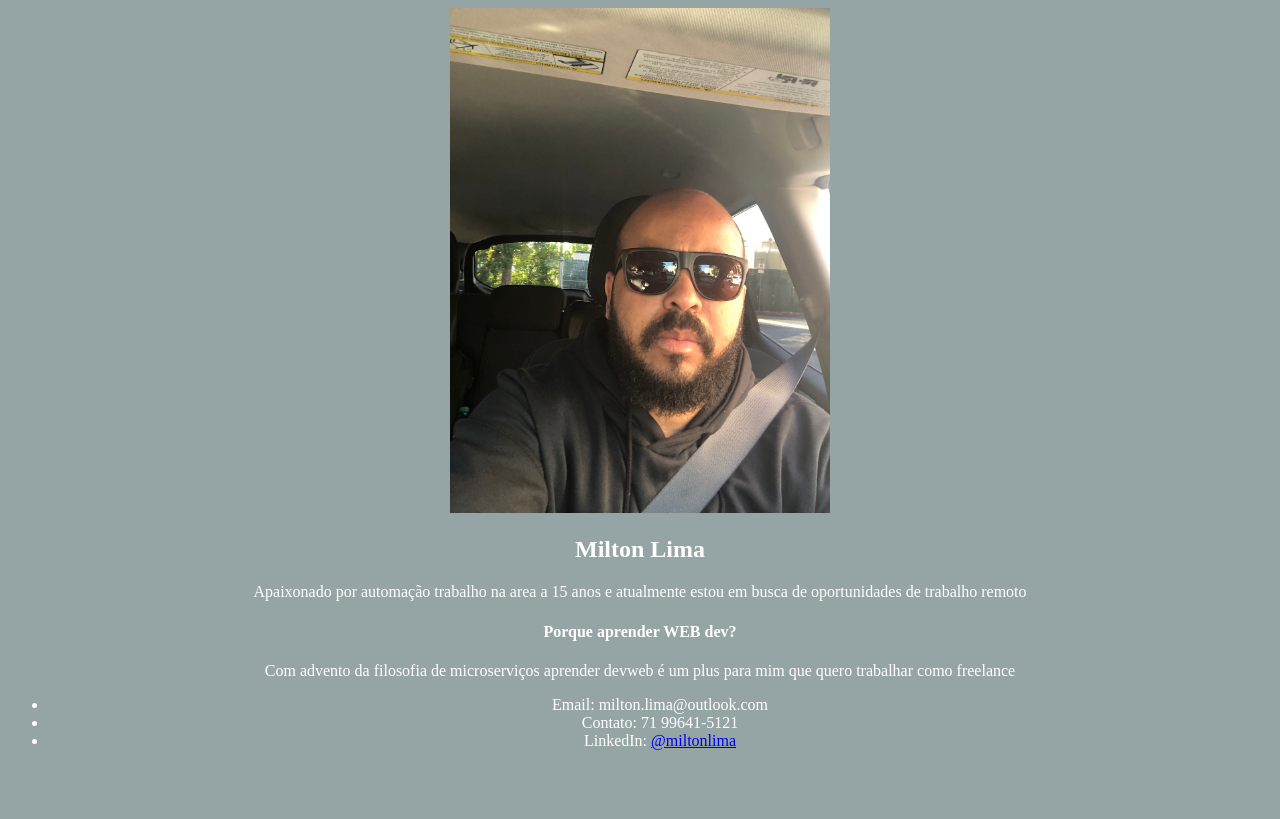
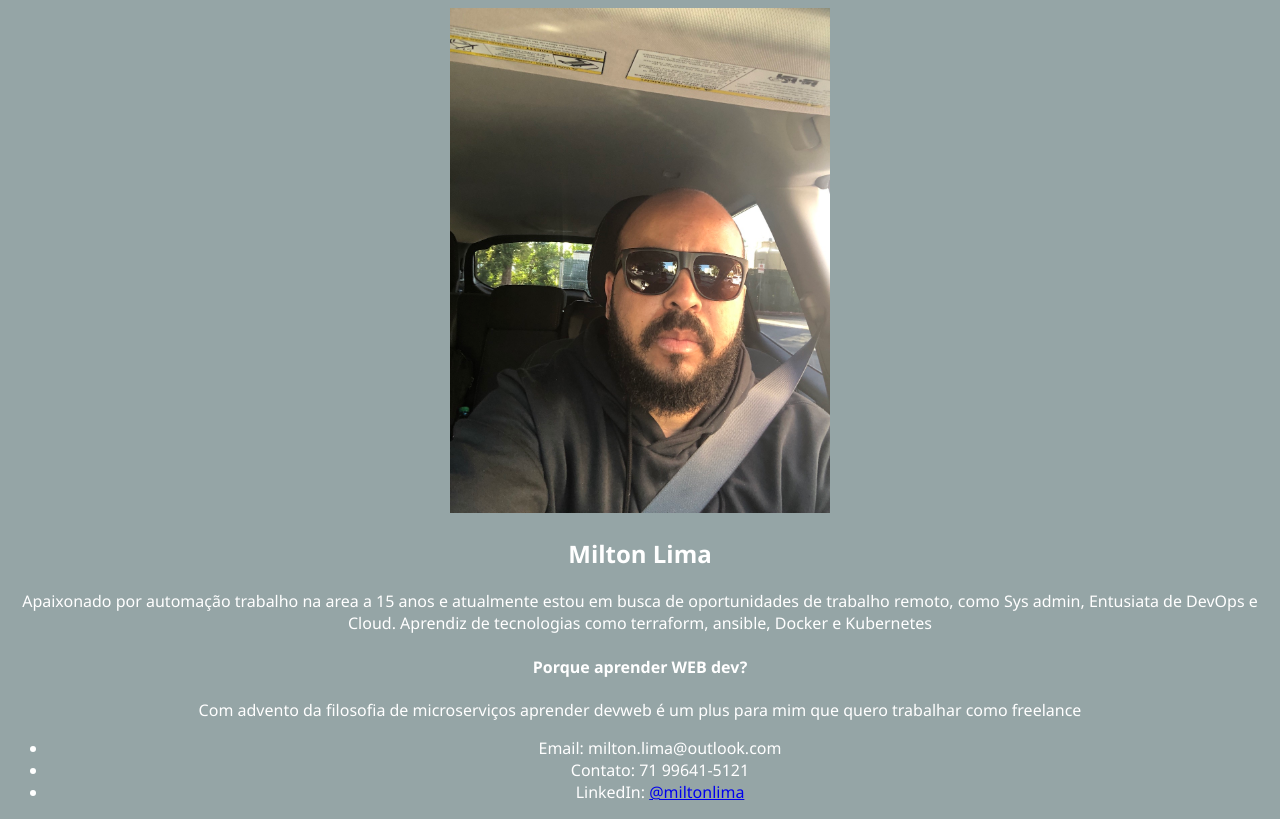
Before and after one commit to miltlima/me, a plain HTML site: page index.html in a window 1280 px wide. Drawn offline with Linux system fonts and the light colour scheme.

Commit message:
Alterado a font ttf e o texto de apresentação

```diff
--- a/css/style.css
+++ b/css/style.css
@@ -12,3 +12,6 @@
 .txt-color{
     color: white;
 }
+.txt-type{
+    font-family: 'Segoe UI', Tahoma, Geneva, Verdana, sans-serif;
+}
--- a/index.html
+++ b/index.html
@@ -9,12 +9,12 @@
         <link rel="stylesheet" href="css/style.css">
     </head>
     <!-- No body colocaremos tudo que o browser irá renderizar ... ou seja, mostrar para o usuário -->
-    <body class="center bg">
+    <body class="center bg txt-type">
         <img class="size-img" src="img/IMG_9921.jpeg" alt="Milton drive in USA">
         <!-- Tags para titulo: h1, h2, h3, h4, h5 e h6 -->
         <h2 class="txt-color">Milton Lima</h2>
         <!-- Tag para parágrafos -->
-        <p class="txt-color">Apaixonado por automação trabalho na area a 15 anos e atualmente estou em busca de oportunidades de trabalho remoto</p>
+        <p class="txt-color">Apaixonado por automação trabalho na area a 15 anos e atualmente estou em busca de oportunidades de trabalho remoto, como Sys admin, Entusiata de DevOps e Cloud. Aprendiz de tecnologias como terraform, ansible, Docker e Kubernetes</p>
         <h4 class="txt-color">Porque aprender WEB dev?</h4>
         <p class="txt-color" >Com advento da filosofia de microserviços aprender devweb é um plus para mim que quero trabalhar como freelance</p>
         <!-- Tag ul para criação de lista. Tag ol cria lista ordenada -->
```
